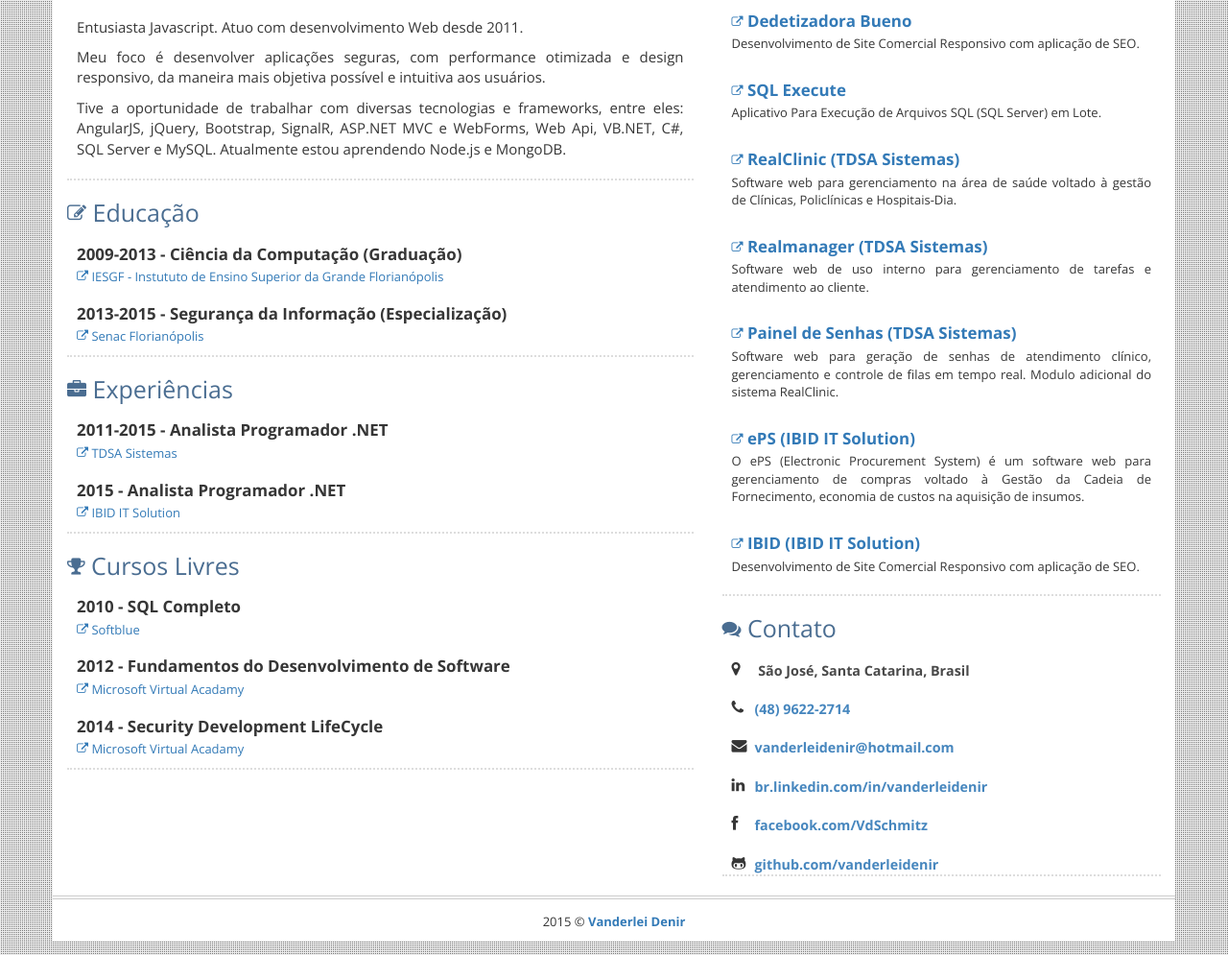
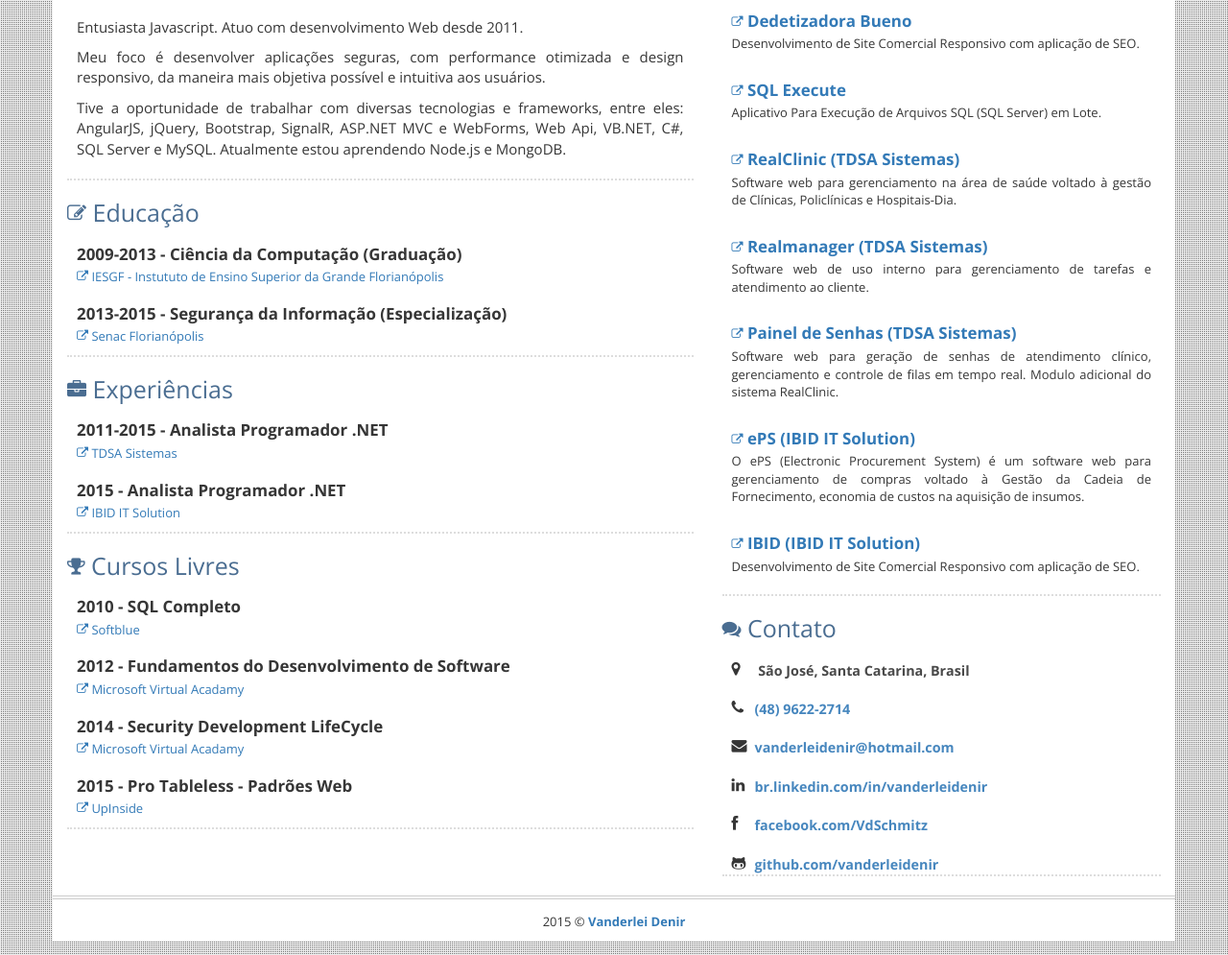
Before and after one commit to VanderleiDenir/vanderleidenir.github.io, a plain HTML site: page index.html in a window 1280 px wide. Shown: the part 246-1241 px from the top of the page at 96% size. Drawn offline with nearby package versions, Linux system fonts and the light colour scheme; files whose address does not match are found by name.

Commit message:
Update index.html

```diff
--- a/index.html
+++ b/index.html
@@ -111,6 +111,10 @@
                         <h3>2014 - Security Development LifeCycle</h3>
                         <a class="location" href="http://www.microsoftvirtualacademy.com/training-courses/security-development-lifecycle" target="_blank" rel="nofollow"><i class="icon-external-link"></i>&nbsp;Microsoft Virtual Acadamy</a>
                     </div>
+                    <div class="description clearfix">
+                        <h3>2015 - Pro Tableless - Padrões Web</h3>
+                        <a class="location" href="https://www.upinside.com.br/awards.php?cetid=OTQ2" target="_blank" rel="nofollow"><i class="icon-external-link"></i>&nbsp;UpInside</a>
+                    </div>
                 </div>
             </div>
             <div class="col-xs-12 col-sm-5">
```
